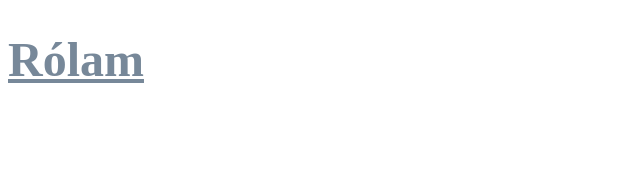
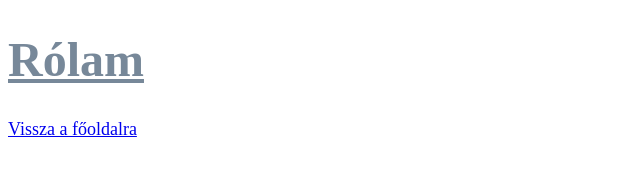
Before and after one commit to kenyeresgeza/portfolio-oldal, a plain HTML site: page about.html in a window 1280 px wide. Shown: the whole page, without its empty margins (0-640 px from the left). Drawn offline with Linux system fonts and the light colour scheme.

Commit message:
rolam oldal linkek

```diff
--- a/about.html
+++ b/about.html
@@ -11,6 +11,10 @@
     <body>
         <h1>Rólam</h1>
 
+        <p>
+            <a href="index.html">Vissza a főoldalra</a>
+        </p>
+
     </body>
 
 </html>
```
Also changed, not shown: index.html (+4 -0 lines).
